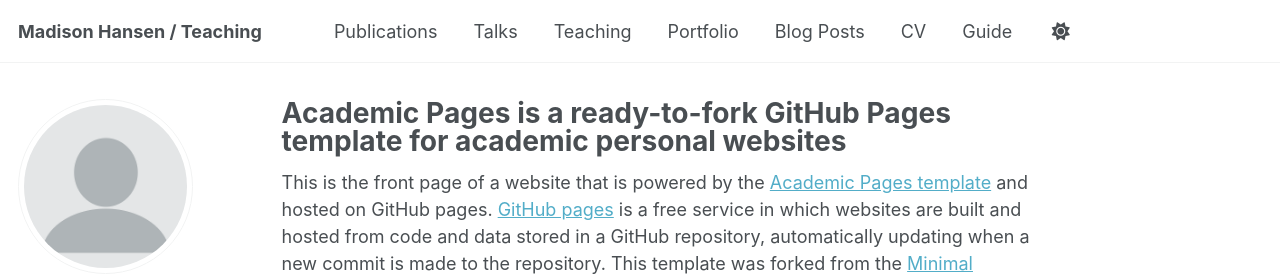
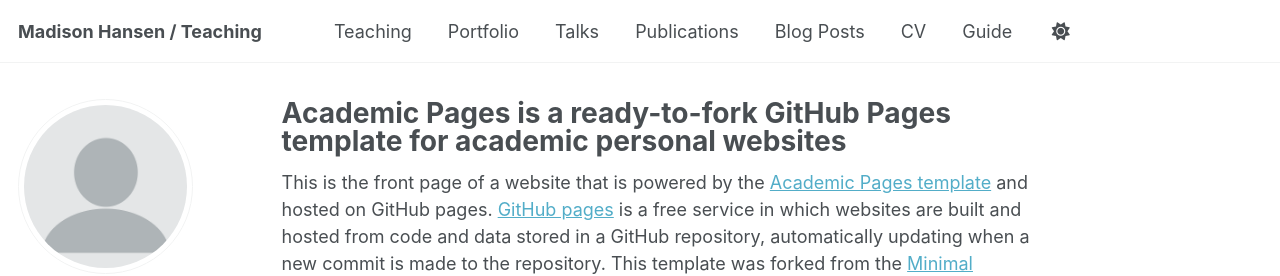
Before and after one commit to hansen-teaching/hansen-teaching.github.io, a Jekyll site: the page built from _pages/about.md, in a window 1280 px wide. Shown: the top 276 px of the page. Built offline with Jekyll 4.4.1, drawn with Linux system fonts in a browser that asks for light colours; some web fonts are replaced.

```diff
--- a/_data/navigation.yml
+++ b/_data/navigation.yml
@@ -8,17 +8,17 @@
 #      Markdown formatted page while the second is generated using JSON.
 
 main:
-  - title: "Publications"
-    url: /publications/
-
-  - title: "Talks"
-    url: /talks/
-
   - title: "Teaching"
     url: /teaching/
 
   - title: "Portfolio"
     url: /portfolio/
+
+  - title: "Talks"
+    url: /talks/
+
+  - title: "Publications"
+    url: /publications/
 
   - title: "Blog Posts"
     url: /year-archive/
```
